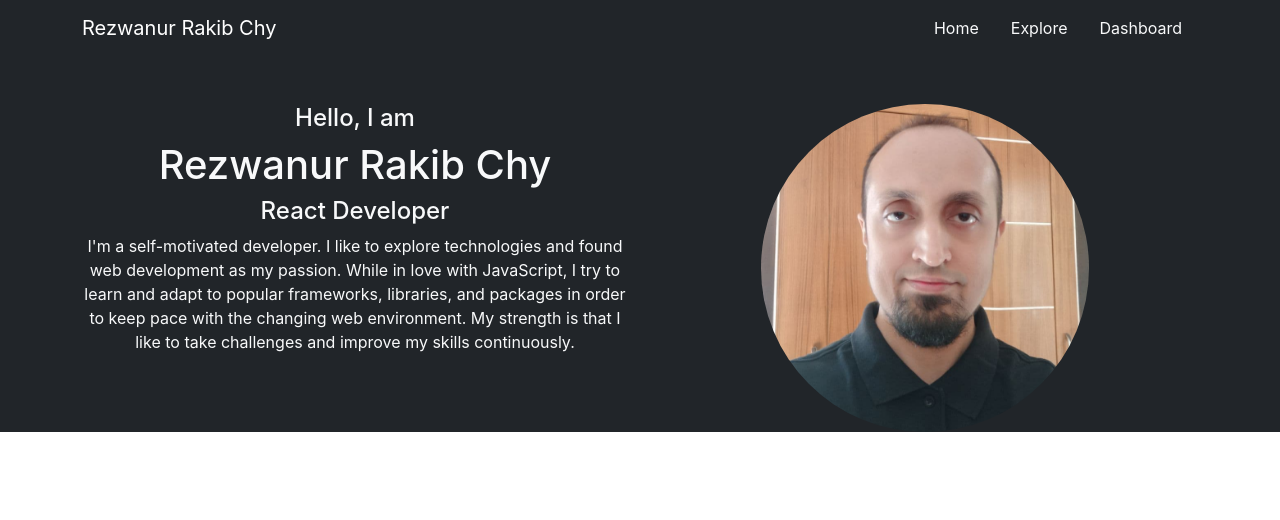
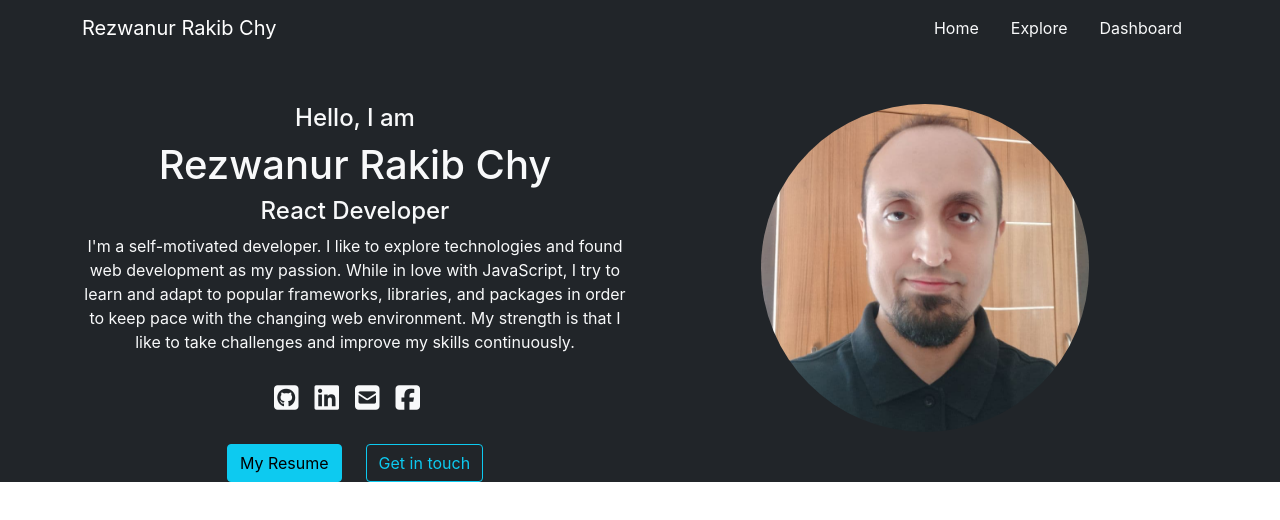
Before and after one commit to rezbd/first-portfolio, a React (Create React App) app: page / in a window 1280 px wide. Shown: the top 520 px of the page. Built offline with nearby package versions, Linux system fonts and the light colour scheme.

Commit message:
added fontawesome icons

```diff
--- a/src/components/Banner/Banner.css
+++ b/src/components/Banner/Banner.css
@@ -2,3 +2,8 @@
     width: 60%;
     border-radius: 50%;
 }
+
+.icons{
+    margin-top: 30px;
+    margin-bottom: 30px;
+}
--- a/src/components/Banner/Banner.js
+++ b/src/components/Banner/Banner.js
@@ -11,6 +11,16 @@ const Banner = () => {
                     <h1>Rezwanur Rakib Chy</h1>
                     <h4>React Developer</h4>
                     <p>I'm a self-motivated developer. I like to explore technologies and found web development as my passion. While in love with JavaScript, I try to learn and adapt to popular frameworks, libraries, and packages in order to keep pace with the changing web environment. My strength is that I like to take challenges and improve my skills continuously.</p>
+                    <div className="icons">
+                        <i className="fs-3 me-3 fab fa-github-square"></i>
+                        <i className="fs-3 me-3 fab fa-linkedin"></i>
+                        <i className="fs-3 me-3 fas fa-envelope-square"></i>
+                        <i className="fs-3 me-3 fab fa-facebook-square"></i>
+                    </div>
+                    <div>
+                        <button className="btn btn-info me-4">My Resume</button>
+                        <button className="btn btn-outline-info">Get in touch</button>
+                    </div>
                 </div>
                 <div className="col-12 col-md-6">
                     <img className="portrait" src={portrait} width="100%" alt="" />
```
